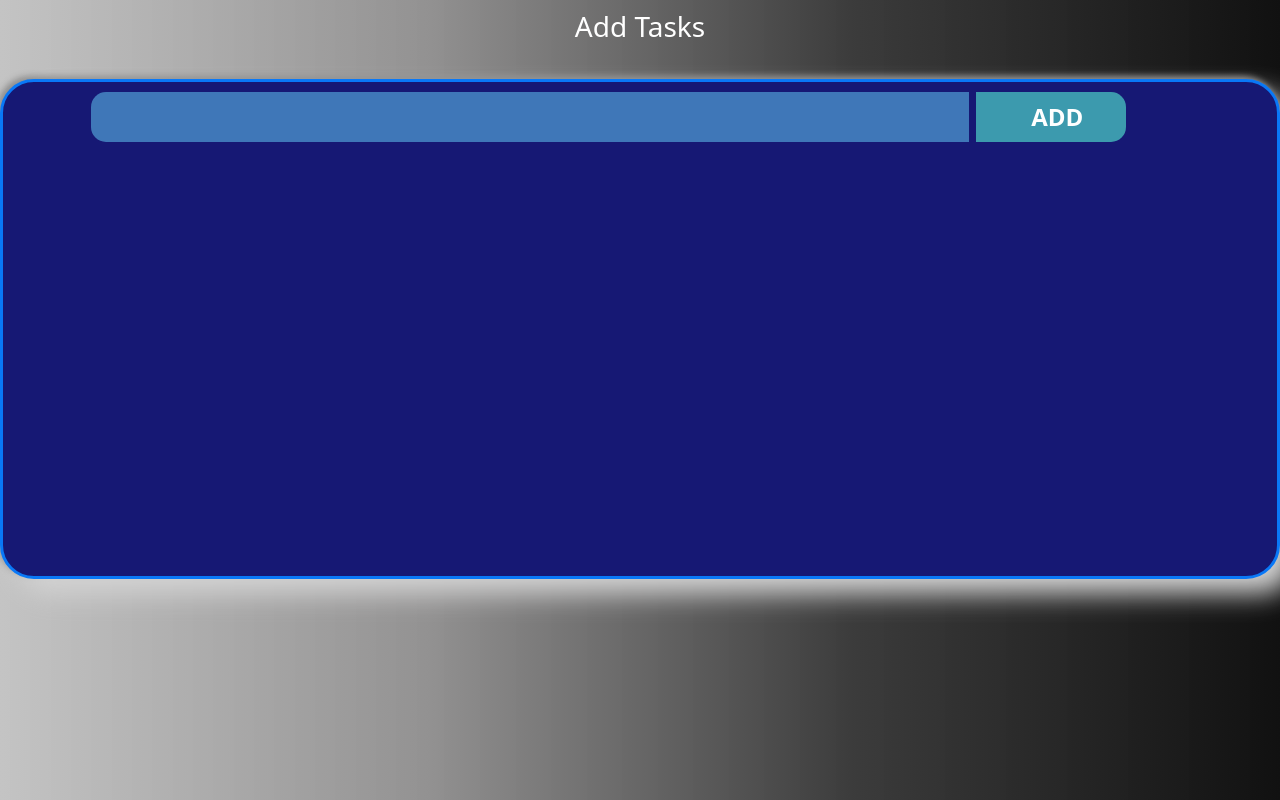
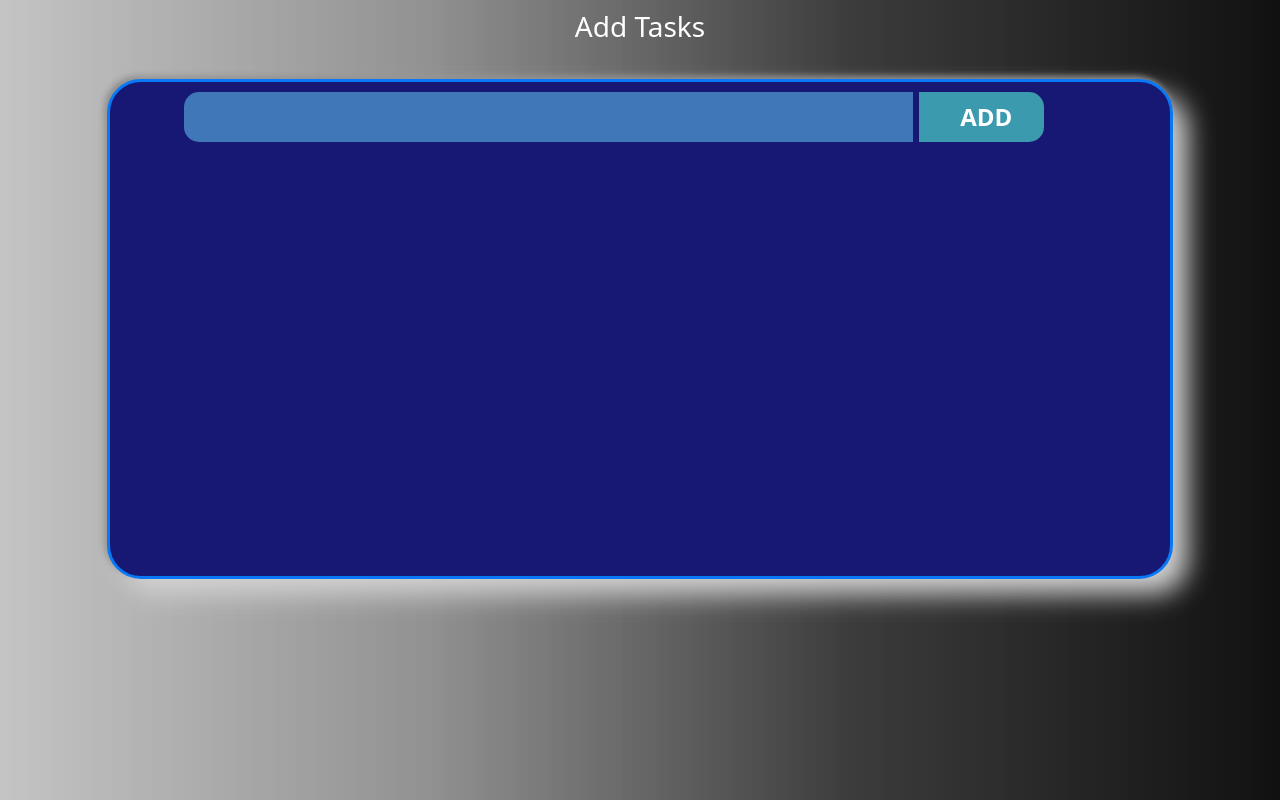
Before and after one commit to r4ymondx/todo, a plain HTML site: page index.html in a window 1280 px wide. Drawn offline with nearby package versions, Linux system fonts and the light colour scheme.

Commit message:
style changes

```diff
--- a/index.html
+++ b/index.html
@@ -22,7 +22,7 @@
 </head>
 <body>
     <h3 class="addtask">Add Tasks</h3>
-      <div class="contain col-md-12 col-xs-10" id="container">
+      <div class="contain col-md-10 col-xs-10" id="container">
 
 
 
```
